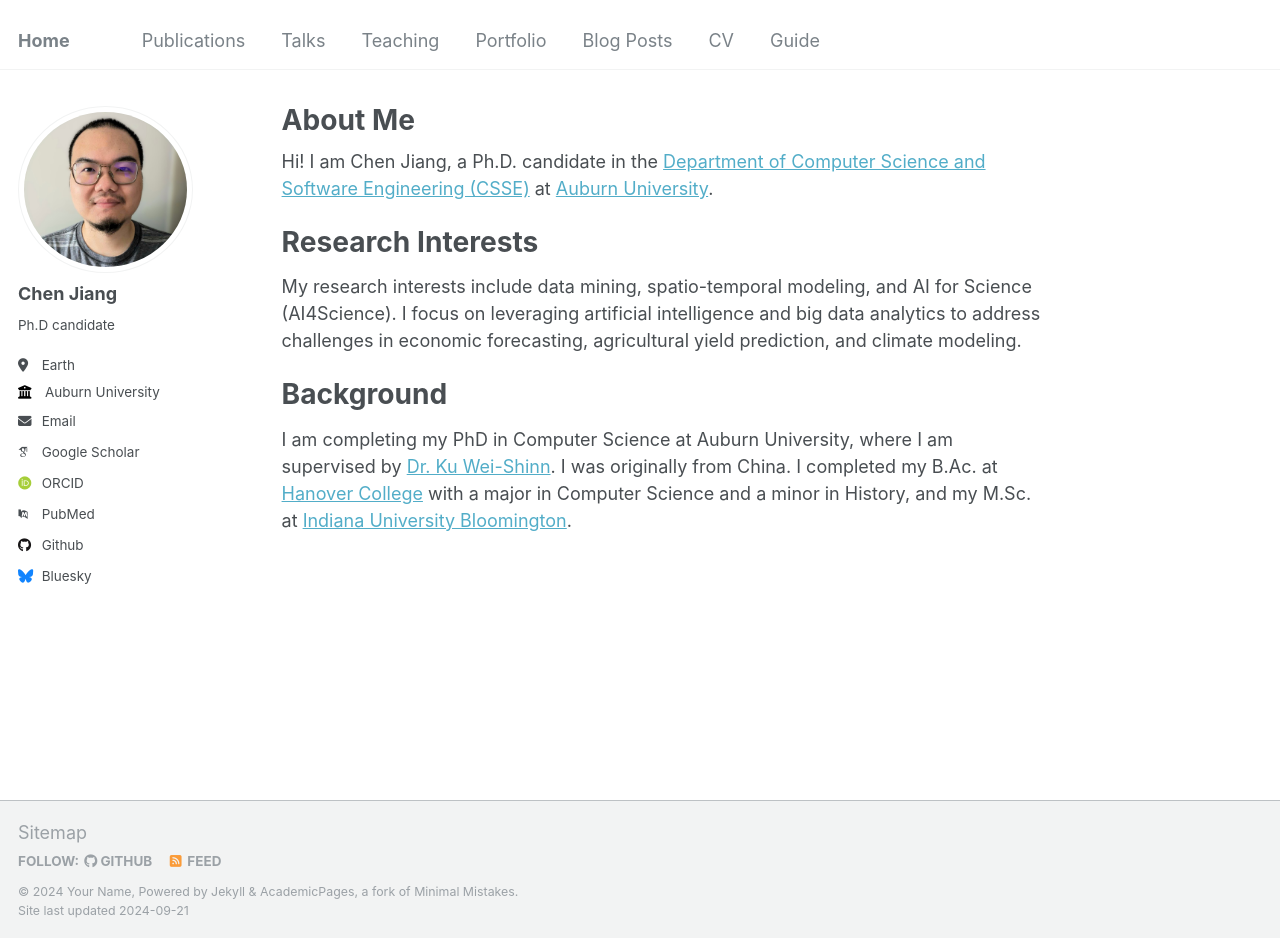
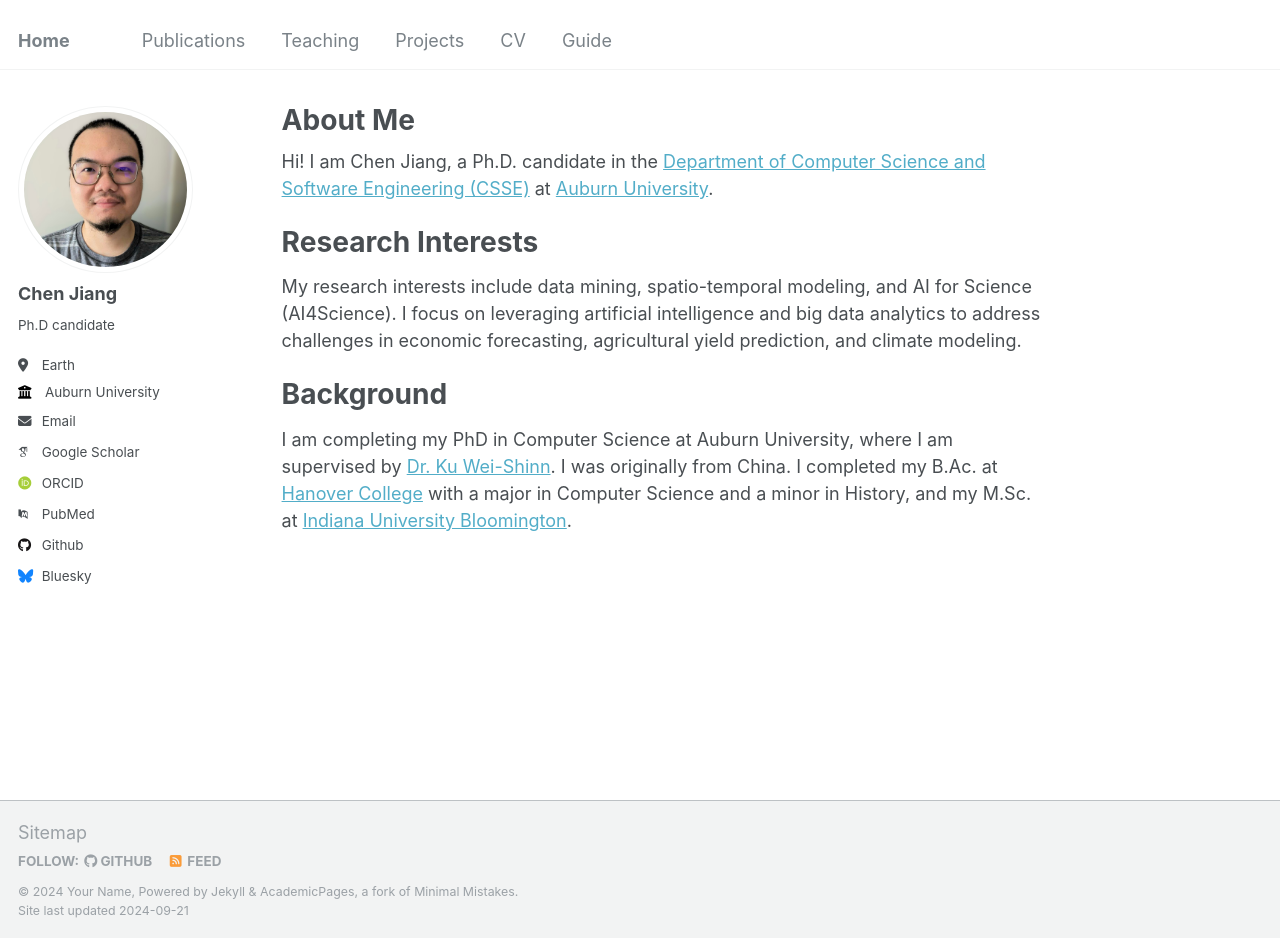
Before and after one commit to jiang28/jiangchen, a Jekyll site: the page built from _pages/about.md, in a window 1280 px wide and 938 px high. Built offline with Jekyll 4.4.1, drawn with Linux system fonts in a browser that asks for light colours; some web fonts are replaced.

Commit message:
Update navigation.yml

```diff
--- a/_data/navigation.yml
+++ b/_data/navigation.yml
@@ -8,17 +8,11 @@ main:
   - title: "Publications"
     url: /publications/
 
-  - title: "Talks"
-    url: /talks/
-
   - title: "Teaching"
     url: /teaching/
 
-  - title: "Portfolio"
+  - title: "Projects"
     url: /portfolio/
-
-  - title: "Blog Posts"
-    url: /year-archive/
 
   - title: "CV"
     url: /cv/
```
